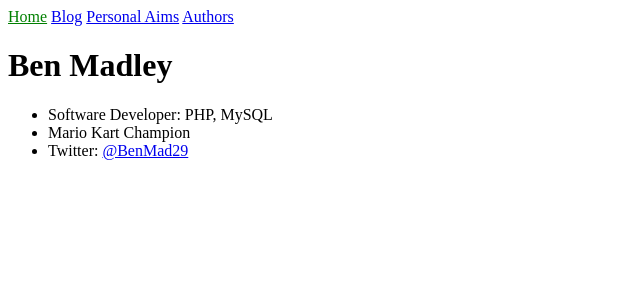
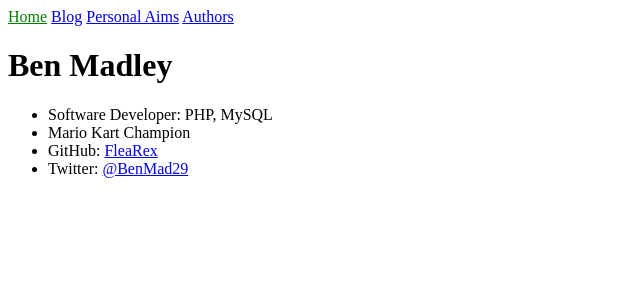
Before and after one commit to FleaRex/PersonalBlog, a Jekyll site: the page built from index.html, in a window 1280 px wide. Shown: the top 300 px of the page, without its empty margins (0-640 px from the left). Built offline with Jekyll 4.4.1, drawn with Linux system fonts in a browser that asks for light colours.

Commit message:
Adding GitHub.

```diff
--- a/index.html
+++ b/index.html
@@ -6,5 +6,6 @@ title: Home
 <ul>
   <li>Software Developer: PHP, MySQL</li>
   <li>Mario Kart Champion</li>
-  <li>Twitter: <a href="https://twitter.com/BenMad29" target="_blank">@BenMad29</a></li>
+  <li>GitHub: <a href="https://github.com/FleaRex">FleaRex</a></li>
+  <li>Twitter: <a href="https://twitter.com/BenMad29">@BenMad29</a></li>
 </ul>
```
